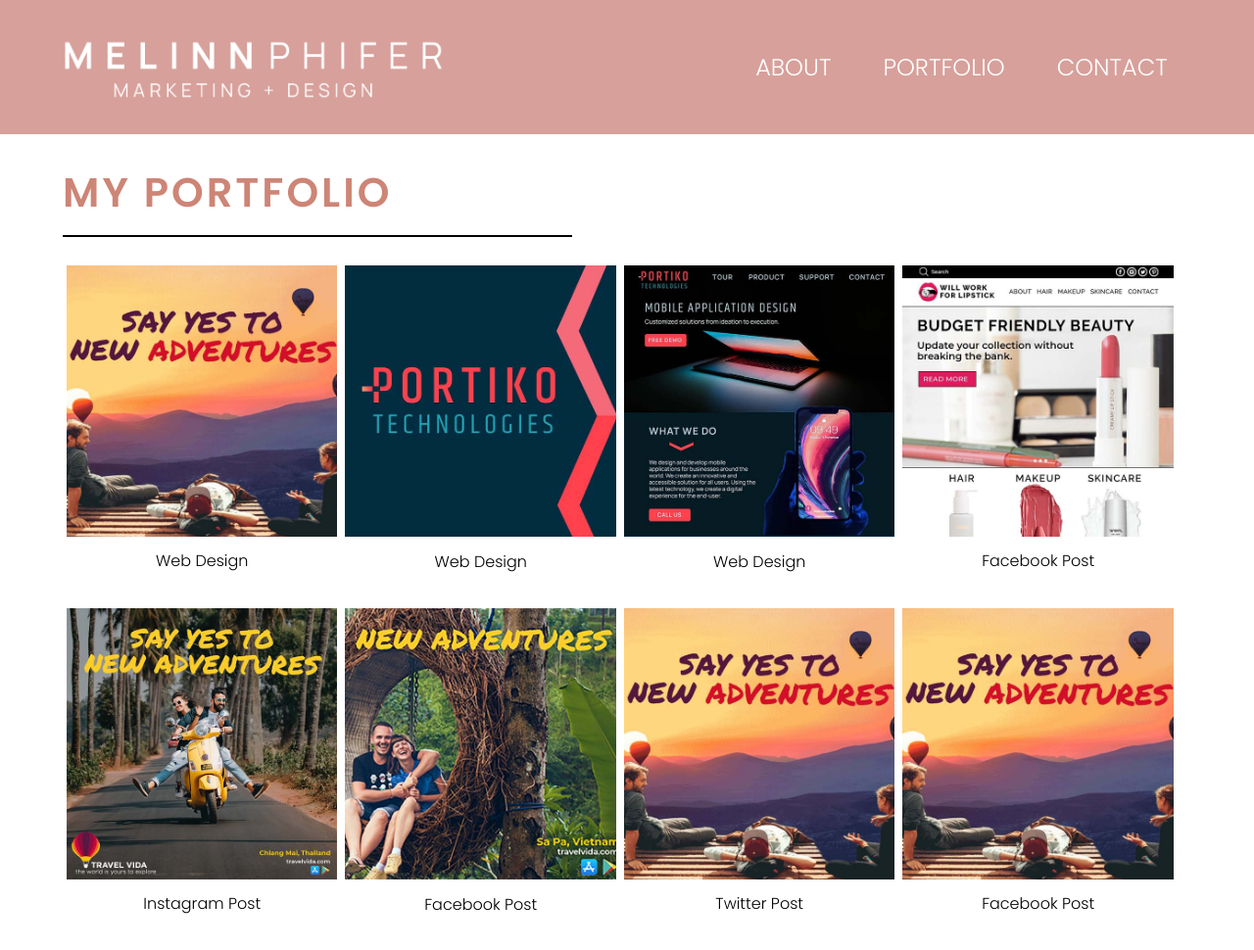
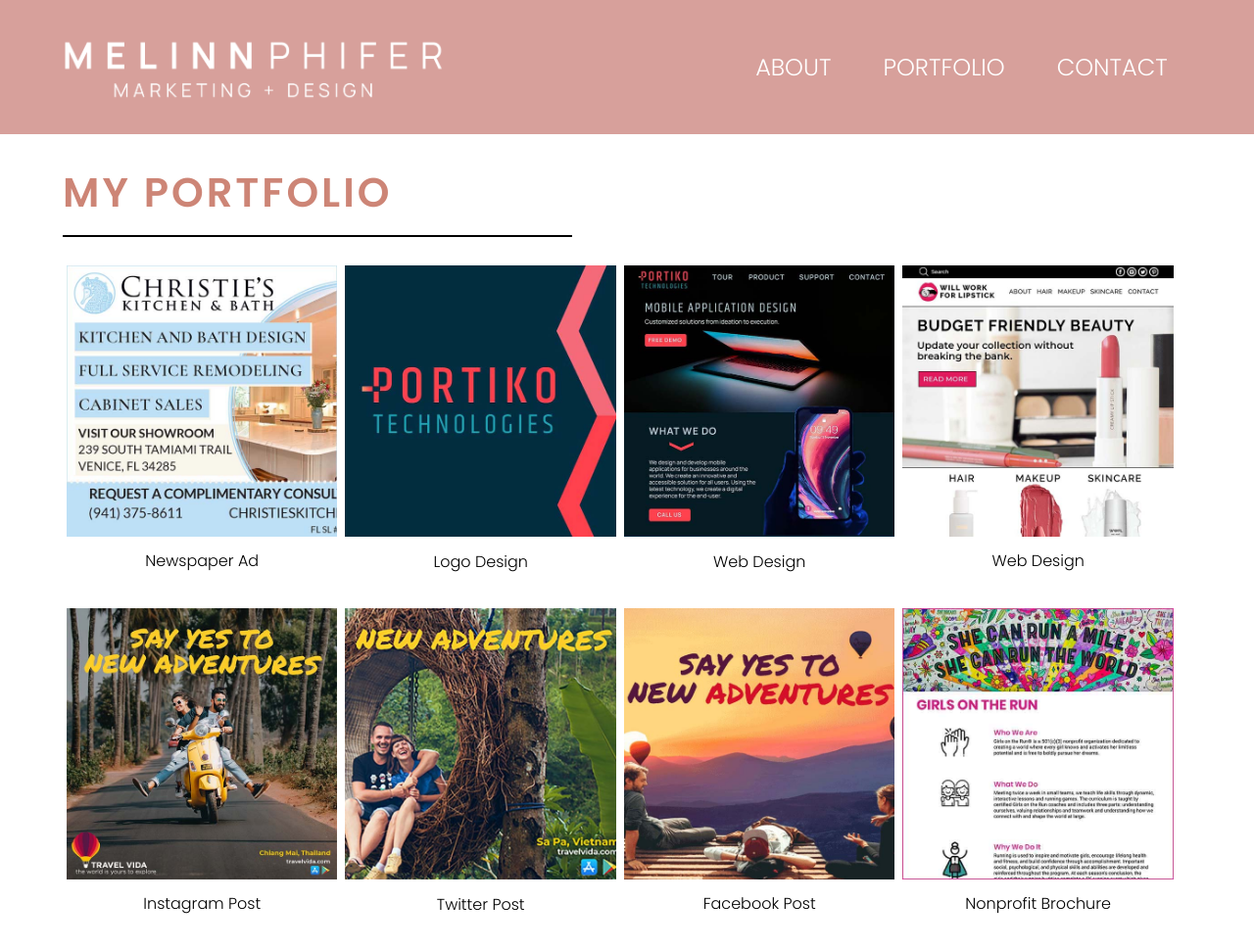
Before and after one commit to mphifer/project2_phifer_melinn, a plain HTML site: page portfolio.html in a window 1280 px wide. Shown: the top 970 px of the page at 98% size. Drawn offline with nearby package versions, Linux system fonts and the light colour scheme.

Commit message:
add new images to portfolio page

```diff
--- a/portfolio.html
+++ b/portfolio.html
@@ -63,24 +63,24 @@
 			<section class="featured-grid">
 
 				<figure>
-						<a href="images/experience/travel-gif.gif" data-lightbox="design" data-title="Travel Vida Animated Ad"><img src="images/experience/travel-fb-small.jpg" alt="Travel Vida Facebook Post" title="Travel Vida Facebook Post" /></a>
-						<figcaption>Web Design</figcaption>
+						<a href="images/experience/christie-ad-large.jpg" data-lightbox="design" data-title="Christie's Kitchen & Bath Ad"><img src="images/experience/christie-ad.jpg" alt="Christie's Kitchen & Bath" title="Christie's Kitchen & Bath" /></a>
+						<figcaption>Newspaper Ad</figcaption>
 				</figure>
 
 
 				<figure>
 					<a href="images/experience/portiko_logo.jpg" data-lightbox="design" data-title="Portiko Technologies Logo Design"><img src="images/experience/portiko_logo.jpg" alt="Portiko Technologies logo" title="Portiko Technologies logo" /></a>
-					<figcaption>Web Design</figcaption>
+					<figcaption>Logo Design</figcaption>
 				</figure>
 
 				<figure>
-					<a href="images/experience/portiko.jpg" data-lightbox="design" data-title="Portiko Technologies Website Redesign"><img src="images/experience/portiko_small.jpg" alt="Portiko Technologies Website" title="Portiko Technologies Website" /></a>
+					<a href="images/experience/portiko.jpg" data-lightbox="design" data-title="Portiko Technologies Website Design"><img src="images/experience/portiko_small.jpg" alt="Portiko Technologies Website" title="Portiko Technologies Website" /></a>
 					<figcaption>Web Design</figcaption>
 				</figure>
 
 				<figure>
 					<a href="images/experience/wwfl_full.jpg" data-lightbox="design" data-title="Will Work for Lipstick Redesign"><img src="images/experience/wwfl.jpg" alt="Will Work for Lipstick homepage" title="Will Work for Lipstick homepage" /></a>
-					<figcaption>Facebook Post</figcaption>
+					<figcaption>Web Design</figcaption>
 				</figure>
 
 				<figure>
@@ -90,17 +90,17 @@
 
 				<figure>
 					<a href="images/experience/twitter.jpg" data-lightbox="design" data-title="Travel Vida Twitter Post"><img src="images/experience/twitter-small.jpg" alt="Travel Vida Twitter" title="Travel Vida Twitter" /></a>
-					<figcaption>Facebook Post</figcaption>
-				</figure>
-
-				<figure>
-					<a href="images/experience/travel-gif.gif" data-lightbox="design" data-title="Travel Vida Animated Ad"><img src="images/experience/travel-fb-small.jpg" alt="Travel Vida Facebook Post" title="Travel Vida Facebook Post" /></a>
 					<figcaption>Twitter Post</figcaption>
 				</figure>
 
 				<figure>
 					<a href="images/experience/travel-gif.gif" data-lightbox="design" data-title="Travel Vida Animated Ad"><img src="images/experience/travel-fb-small.jpg" alt="Travel Vida Facebook Post" title="Travel Vida Facebook Post" /></a>
 					<figcaption>Facebook Post</figcaption>
+				</figure>
+
+				<figure>
+					<a href="images/experience/girls.jpg" data-lightbox="design" data-title="Girls on the Run Brochure"><img src="images/experience/girls-small.jpg" alt="Girls on the Run information" title="Girls on the Run information" /></a>
+					<figcaption>Nonprofit Brochure</figcaption>
 				</figure>
 
 			</section>
--- a/styles.css
+++ b/styles.css
@@ -448,6 +448,8 @@
 
 /*CONTACT FORM ENDS*/
 
+
+
 /**********************Start Min-width 475px *******************/
 @media (min-width: 475px) {
 
```
Also changed, not shown: index.html (+4 -4 lines), images/experience/christie-ad-large.jpg (added), images/experience/christie-ad.jpg (added), images/experience/girls-small.jpg (added), images/experience/girls.jpg (added), images/portiko_logo.jpg (deleted), images/portiko_small.jpg (deleted), images/travel-fb-small.jpg (deleted), images/travel.jpg (deleted), images/twitter-small.jpg (deleted), images/wwfl.jpg (deleted), 1 other file.
